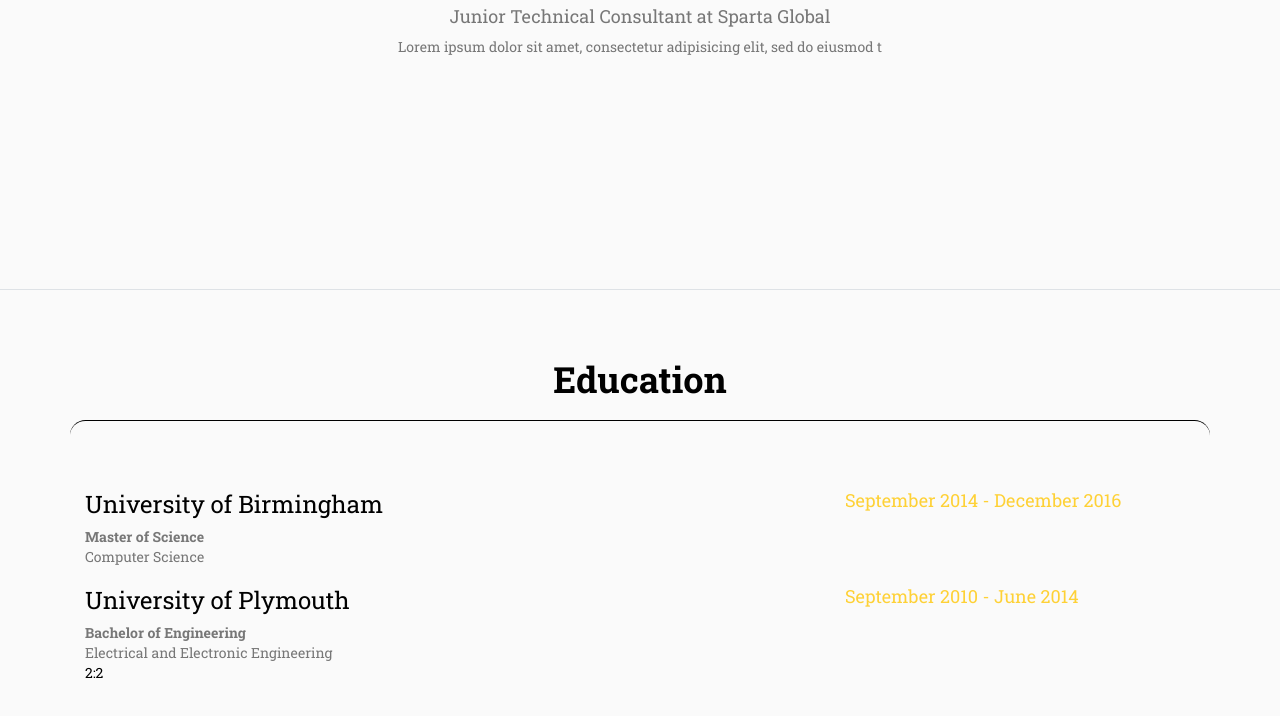
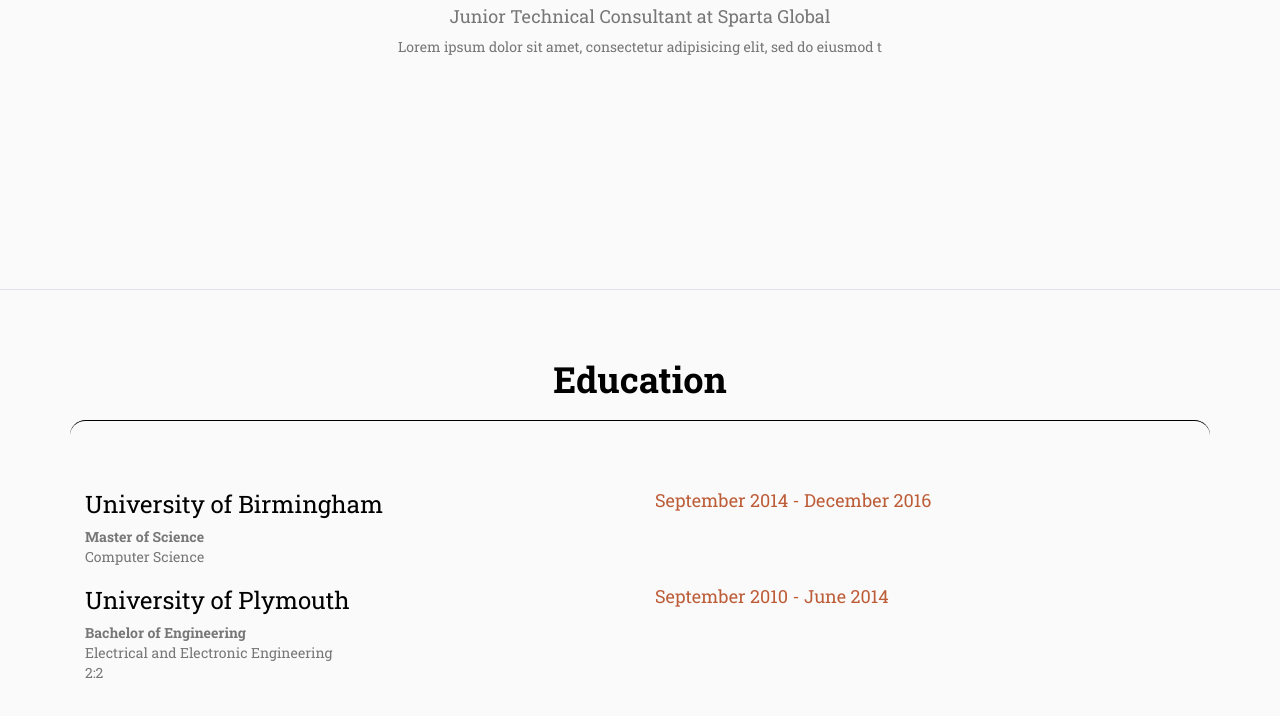
Before and after one commit to jckcheung09/profile, a plain HTML site: page index.html in a window 1280 px wide. Shown: the part 350-1066 px from the top of the page. Drawn offline with nearby package versions, Linux system fonts and the light colour scheme.

Commit message:
more styling

```diff
--- a/css/style.css
+++ b/css/style.css
@@ -70,6 +70,9 @@ h1{
 }
 
 .text-primary {
+  color: #BD5D38;
+}
+.icon-color{
   color: #fed136;
 }
 .subheading{
--- a/index.html
+++ b/index.html
@@ -66,14 +66,14 @@
                 <hr class="style-three">
               <div class="row">
                 <div class="col-md-12">
-                  <div class="resume-item col-md-8">
+                  <div class="resume-item col-md-6">
                     <div class="resume-content ">
                       <h3 class="">University of Birmingham</h3>
                       <div class="subheading text-muted">Master of Science</div>
                       <div class="text-muted">Computer Science</div>
                     </div>
                   </div>
-                  <div class="resume-date col-md-4 mt-10">
+                  <div class="resume-date col-md-6">
                     <h4 class="text-primary">September 2014 - December 2016</h4>
                   </div>
                 </div>
@@ -81,15 +81,15 @@
 
               <div class="row">
                 <div class="col-md-12">
-                  <div class="resume-item col-md-8">
+                  <div class="resume-item col-md-6">
                     <div class="resume-content">
                       <h3 class="">University of Plymouth</h3>
                       <div class="subheading text-muted">Bachelor of Engineering</div>
                       <div class="text-muted">Electrical and Electronic Engineering</div>
-                      <p>2:2</p>
+                      <p class="text-muted">2:2</p>
                     </div>
                   </div>
-                  <div class="resume-date col-md-4">
+                  <div class="resume-date col-md-6">
                     <h4 class="text-primary">September 2010 - June 2014</h4>
                   </div>
                 </div>
@@ -113,7 +113,7 @@
                 <div class="row text-center">
                   <div class="col-md-4">
                     <span class="fa-stack fa-4x">
-                      <i class="fa fa-circle fa-stack-2x text-primary"></i>
+                      <i class="fa fa-circle fa-stack-2x icon-color"></i>
                       <i class="fab fa-java fa-stack-1x fa-inverse"></i>
                     </span>
                     <h4 class="service-heading">Java</h4>
@@ -121,7 +121,7 @@
                   </div>
                   <div class="col-md-4">
                     <span class="fa-stack fa-4x">
-                      <i class="fa fa-circle fa-stack-2x text-primary"></i>
+                      <i class="fa fa-circle fa-stack-2x icon-color"></i>
                       <i class="fa fa-laptop fa-stack-1x fa-inverse"></i>
                     </span>
                     <h4 class="service-heading">Responsive Design</h4>
@@ -129,7 +129,7 @@
                   </div>
                   <div class="col-md-4">
                     <span class="fa-stack fa-4x">
-                      <i class="fa fa-circle fa-stack-2x text-primary"></i>
+                      <i class="fa fa-circle fa-stack-2x icon-color"></i>
                       <i class="fab fa-html5 fa-stack-1x fa-inverse"></i>
                     </span>
                     <h4 class="service-heading">HTML5</h4>
```
